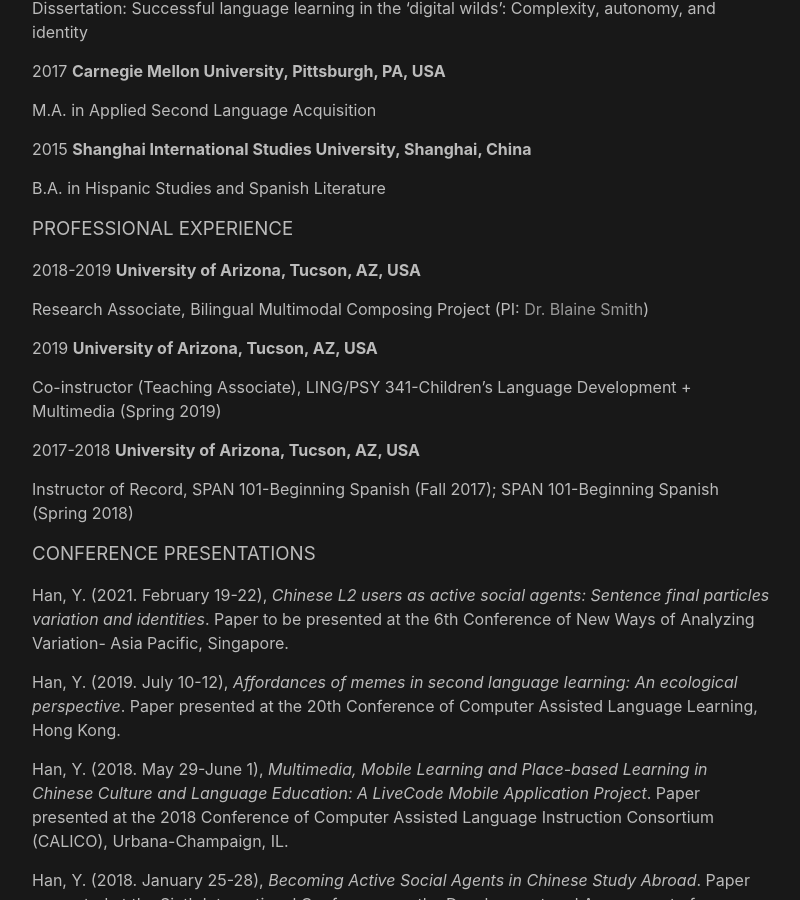
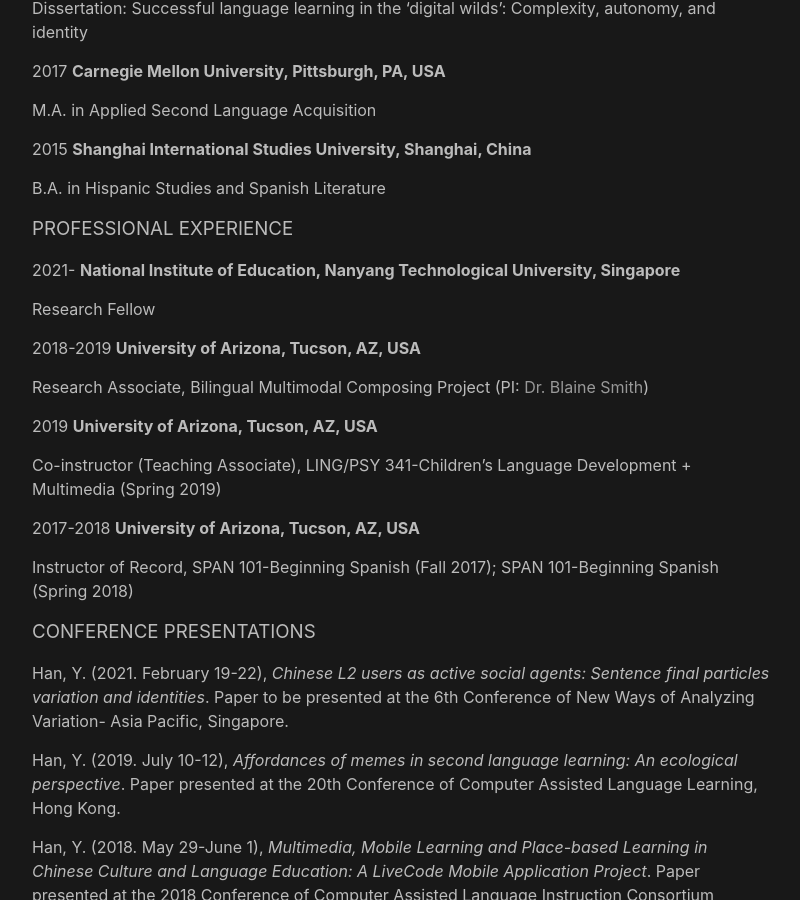
Before and after one commit to yitinghanphd/yitinghanphd.github.io, a Jekyll site: the page built from cv.md, in a window 1280 px wide and 900 px high, scrolled down 341 px. Shown: the whole window, without its empty margins (238-1038 px from the left). Built offline with Jekyll 4.4.1, drawn with Linux system fonts in a browser that asks for light colours.

Commit message:
Update cv.md
update april

```diff
--- a/cv.md
+++ b/cv.md
@@ -26,6 +26,10 @@ M.A. in Applied Second Language Acquisition
 B.A. in Hispanic Studies and Spanish Literature
 
 ### PROFESSIONAL EXPERIENCE
+
+2021-      **National Institute of Education, Nanyang Technological University, Singapore**
+
+Research Fellow
 
 2018-2019  **University of Arizona, Tucson, AZ, USA**
 
```
